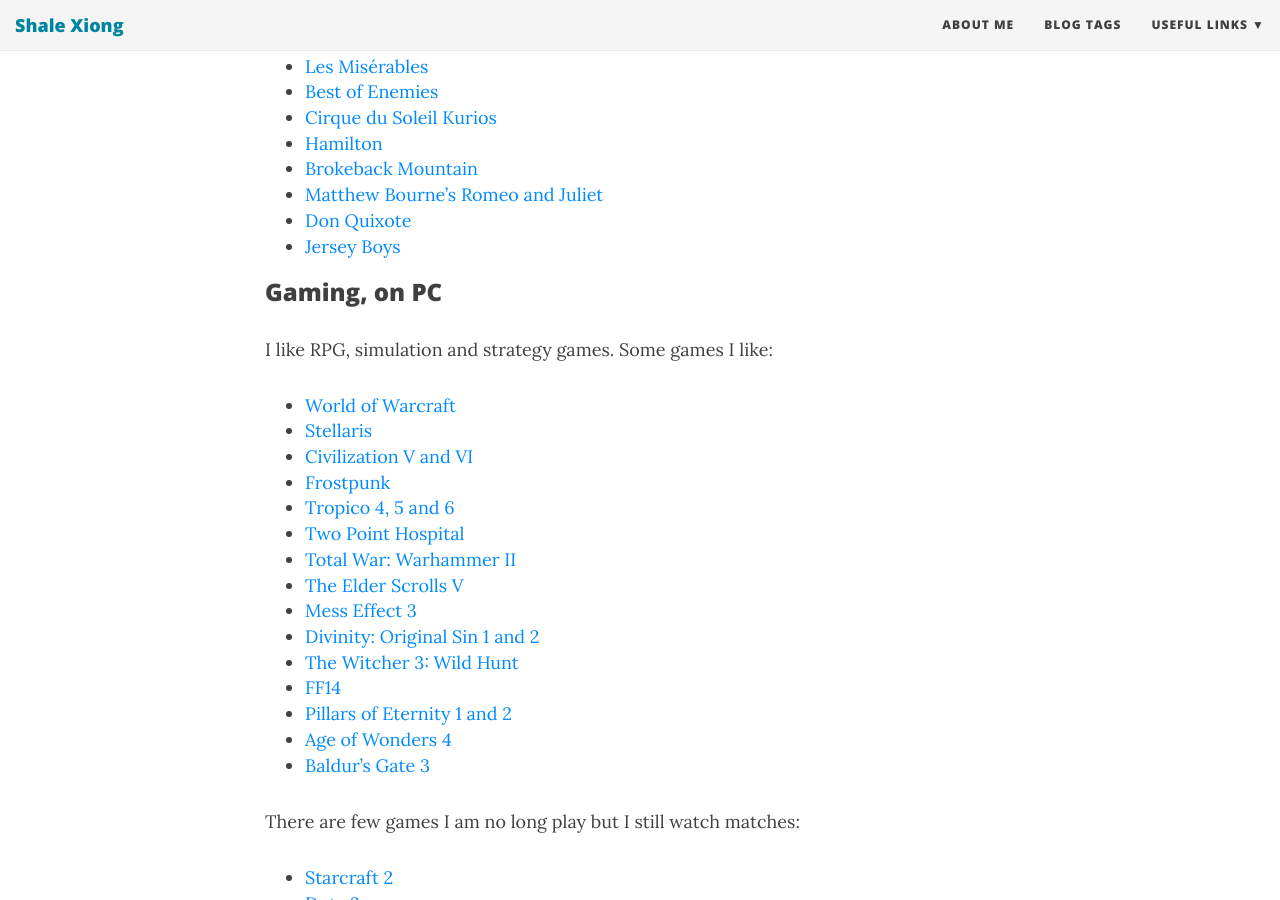
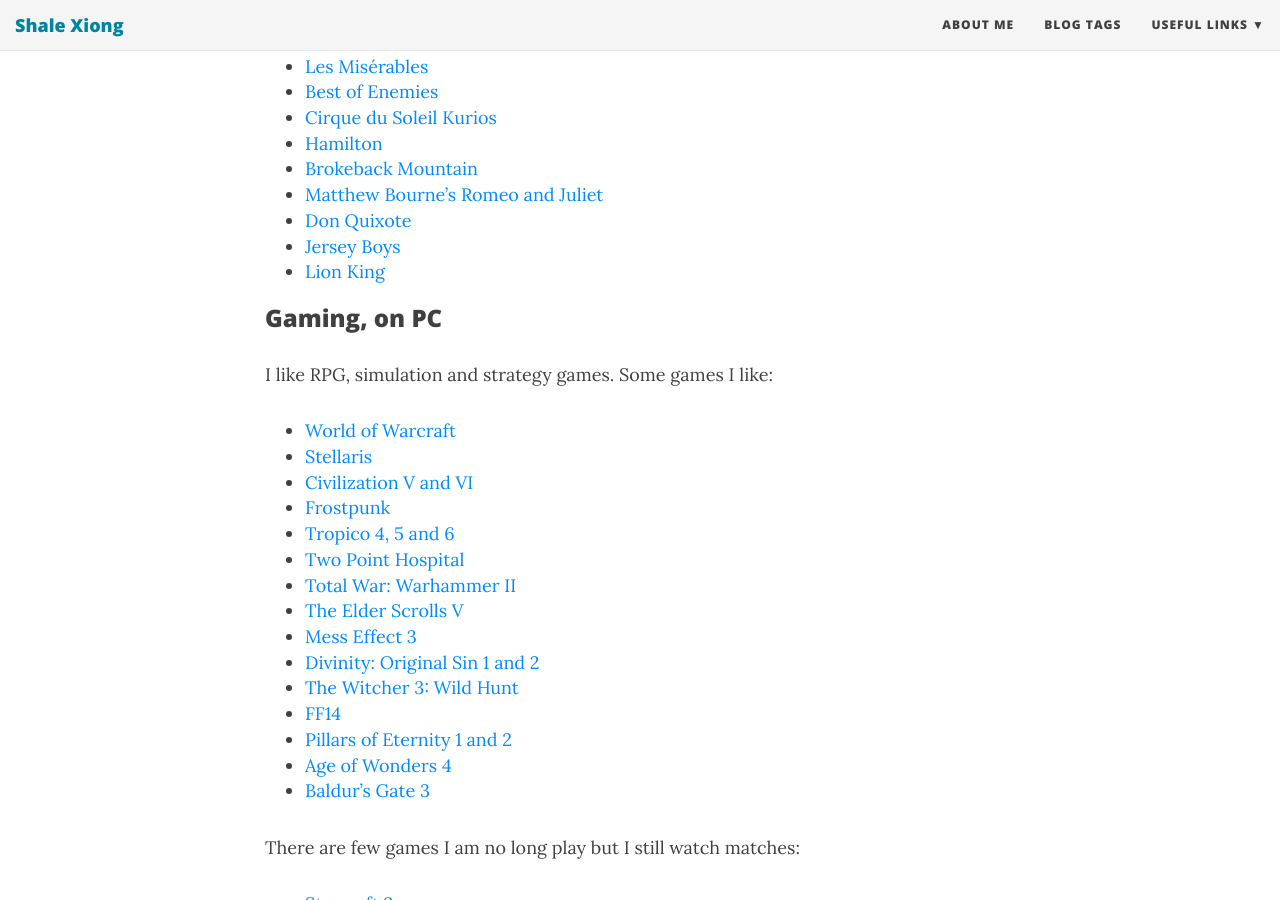
Before and after one commit to ShaleXIONG/shalexiong.github.io, a Jekyll site: the page built from aboutme.md, in a window 1280 px wide and 900 px high, scrolled down 1792 px. Built offline with Jekyll 4.4.1, drawn with Linux system fonts in a browser that asks for light colours; nearby versions of some CDN libraries.

Commit message:
Update about me

```diff
--- a/aboutme.md
+++ b/aboutme.md
@@ -57,6 +57,7 @@
 * [Matthew Bourne's Romeo and Juliet][41]
 * [Don Quixote][42]
 * [Jersey Boys][43]
+* [Lion King][44]
 
 ### Gaming, on PC ###
 
```
Also changed, not shown: other parts of aboutme.md (+1 -0 lines).
